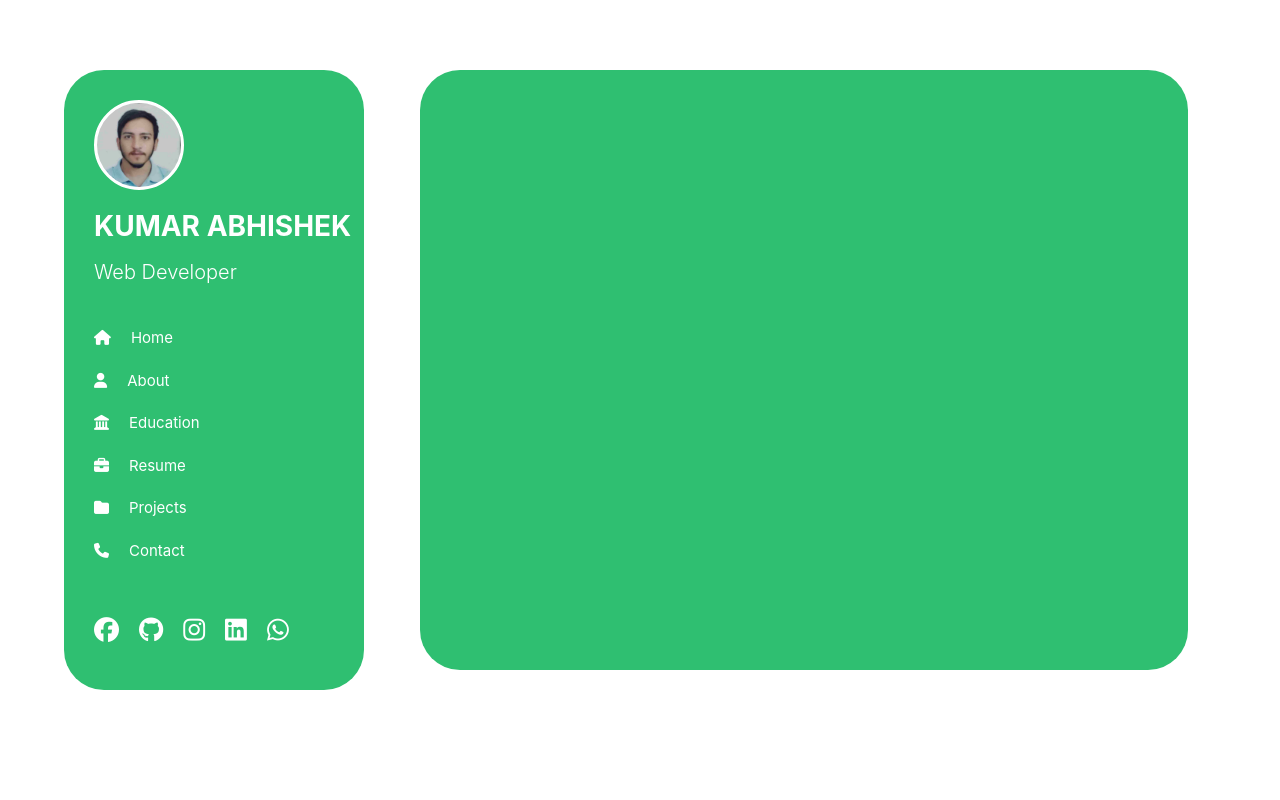
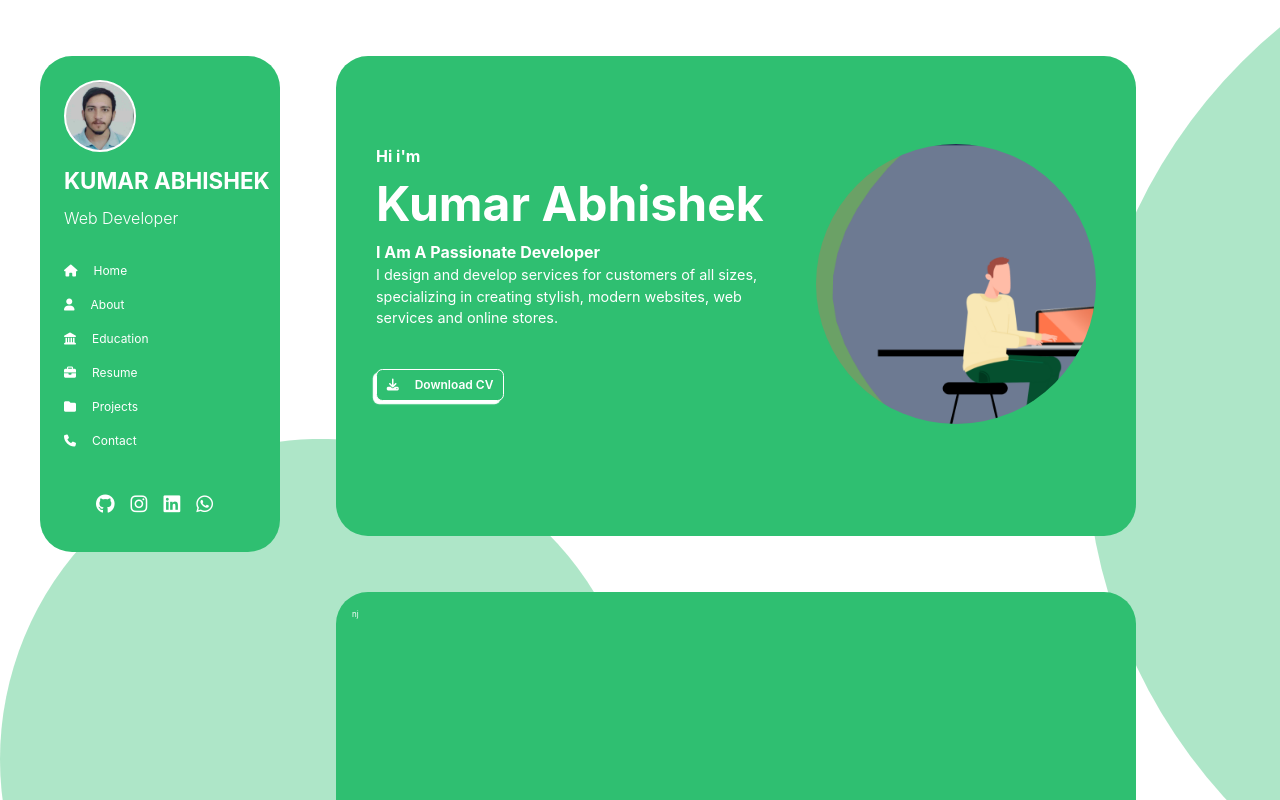
Before and after one commit to kumarkse/kumarresume, a React (Create React App) app: page / in a window 1280 px wide. Shown: the top 800 px of the page. Built offline with nearby package versions, Linux system fonts and the light colour scheme; a web font is replaced by a local one.

Commit message:
firstintro completed

```diff
--- a/public/index.html
+++ b/public/index.html
@@ -26,6 +26,7 @@
     -->
     <title>KSE india</title>
     <link rel="preconnect" href="https://fonts.googleapis.com">
+    <link rel="stylesheet" href="https://cdnjs.cloudflare.com/ajax/libs/font-awesome/4.7.0/css/font-awesome.min.css">
 <link rel="preconnect" href="https://fonts.gstatic.com" crossorigin>
 <link href="https://fonts.googleapis.com/css2?family=McLaren&display=swap" rel="stylesheet">
     <link href="https://cdn.jsdelivr.net/npm/bootstrap@5.3.0-alpha1/dist/css/bootstrap.min.css" rel="stylesheet" integrity="sha384-GLhlTQ8iRABdZLl6O3oVMWSktQOp6b7In1Zl3/Jr59b6EGGoI1aFkw7cmDA6j6gD" crossorigin="anonymous">
--- a/src/App.css
+++ b/src/App.css
@@ -20,6 +20,8 @@ html {
 }
 body{
   transition: all 0.5 ease;
+  background-image: url("./components/webback.png");
+  background-attachment: fixed  ;
 }
 
 /* ----------------**left navbaar**----------- */
@@ -33,7 +35,7 @@ body{
   height: 62rem;
   overflow: hidden;
   margin-top: 7rem;
-  margin-left: 5vw;
+  margin-left: 5rem;
   padding: 3rem 1rem 0 3rem;
 }
 .navbaar .img{
@@ -44,7 +46,7 @@ body{
   border-radius: 8rem;
   border: 0.3rem solid white;
 }
-.name{
+.navbaar .name{
   margin-top: 1.5rem;
   font-size: 2.8rem;
   font-weight: 700;
@@ -74,25 +76,97 @@ ul{
   transition: all .3s ease-in-out;
 }
 .social{
-  margin-top: 4rem;
-  font-size: 2.5rem;
+  margin: 4rem;
+  font-size: 2.4rem;
 }
 
 /* ---------------------------**nav ends **---------------- */
-
-.firstintro{
+.allright{
   background-color: #2fbf71;
   border-radius: 4rem;
   height: 60rem;
-  width: 60vw;
+  width: 100rem;
   margin-top: 7rem;
-  padding: 4rem;
+  margin-bottom: 7rem;
+  padding: 2rem;
+  color: white;
+  margin-left: 42rem;
+  margin-right: 5rem;
 }
-.right{
+.firstintro{
   display: flex;
-  margin-left: 42rem;
-  margin-right: 5vw;
+  padding: 3rem;
+  margin-top:6rem;
 }
-.firstpage{
+.leftside{
+  text-align: left;
+  word-wrap: break-word;
+}
+p{
+  margin: 0;
+  padding: 0;
+}
+.bolder{
+  font-weight: 700;
+}
+.n1{
+  font-size: 2rem;
+}
+.n2{
+    font-size: 6rem;
+}
+.n3{
+  font-size: 2rem;
+  margin: 0;
+}
+.n4{
+    /* width: 50%; */
+  font-size: 1.8rem;
+}
+
+.cvbtn{
+  height: 4rem;
+  width: 16rem;
+  padding: 0.5rem 1rem;
+  font-size: 1.5rem;
+  font-weight: 600;
+  color: white;
+  background-color: #2fbf71;
+  border-radius: 0.8rem ;
+  border: 0.1rem solid white;
+  box-shadow: -0.4rem 0.4rem 0.1rem white;
+  margin-top: 5rem;
+  position: relative;
+}
+
+.cvbtn:active {
+  box-shadow: none;
+  right:0.4rem;
+  top:0.4rem;
+}
+
+.rightside{
+  margin-left: 4rem;
+}
+.rightside .img{
+  height: 35rem;
+  width: 35rem;
+  background: url(./components/study.png);
+  background-size: cover;
+  background-repeat: no-repeat;
+  border-radius: 100%;
+  margin: auto;
+}
+
+
+
+
+
+/* ------------------**media start**----------- */
+
+@media screen and (max-width:1452px) {
+  html{
+    font-size: 50% ;
+  }
 
 }
--- a/src/App.js
+++ b/src/App.js
@@ -1,12 +1,14 @@
 import Navbaar from './components/Navbaar';
 import './App.css';
 import Firstintro from './components/Firstintro';
+import Second from './components/Second';
 
 function App() {
   return (
     <>
     <Navbaar />
     <Firstintro />
+    <Second />
 
     </>
   );
--- a/src/components/Firstintro.jsx
+++ b/src/components/Firstintro.jsx
@@ -2,9 +2,21 @@ import React from 'react'
 
 const Firstintro = () => {
   return (
-    <div className='firstintro right'>
-        <div className="firstpage">
+    <div className='allright'>
+        <div className="firstintro">
+          <div className="leftside">
+          <p className="n1 bolder">Hi i'm</p>
+          <p className="n2 bolder">Kumar Abhishek</p>
+          <p className="n3 bolder">I Am A Passionate Developer</p>
+          <p className="n4">I design and develop services for customers of all sizes, specializing in creating stylish, modern websites, web services and online stores.</p>
+          <div className="button">
+          <button className="cvbtn"><i class="fa-solid fa-download"></i>Download CV</button>
+          </div>
 
+          </div>
+          <div className="rightside">
+            <div className="img"></div>
+          </div>
         </div>
     </div>
   )
--- a/src/components/Navbaar.jsx
+++ b/src/components/Navbaar.jsx
@@ -19,7 +19,6 @@ const Navbaar = () => {
       </ul>
     </div>
     <div className="social">
-    <a target="_blank" href="https://www.facebook.com/9136695725k"><i class="fa-brands fa-facebook"></i></a>
     <a target="_blank" href="https://github.com/kumarkse"><i class="fa-brands fa-github"></i></a>
     <a target="_blank" href="https://www.instagram.com/k.u.m.aa.r/"><i class="fa-brands fa-instagram"></i></a>
     <a target="_blank" href="https://www.linkedin.com/in/abhishektiwari2100/"><i class="fa-brands fa-linkedin"></i></a>
--- /dev/null
+++ b/src/components/Second.jsx
@@ -0,0 +1,9 @@
+import React from 'react'
+
+const Second = () => {
+  return (
+    <div className='second allright'>nj </div>
+  )
+}
+
+export default Second
```
Also changed, not shown: src/components/study.png (added), src/components/webback.png (added).
